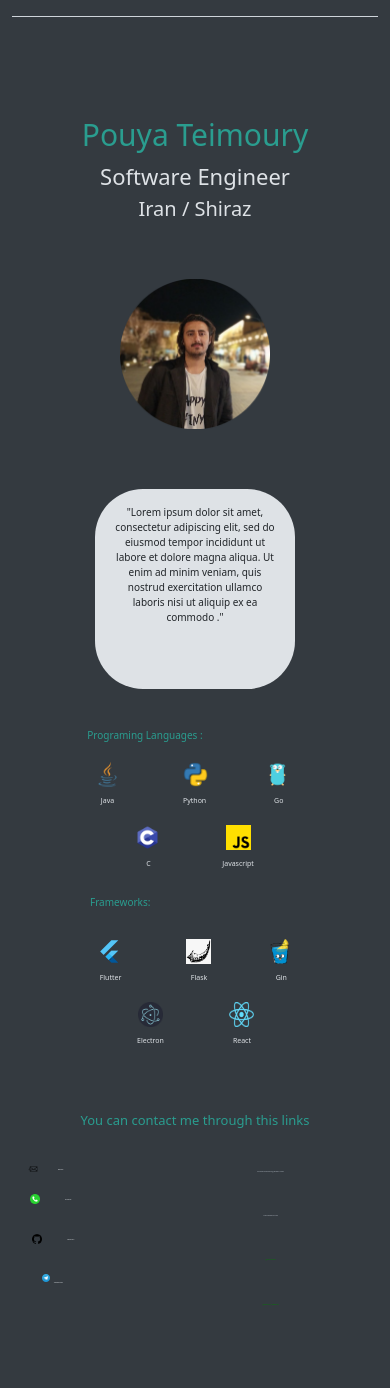
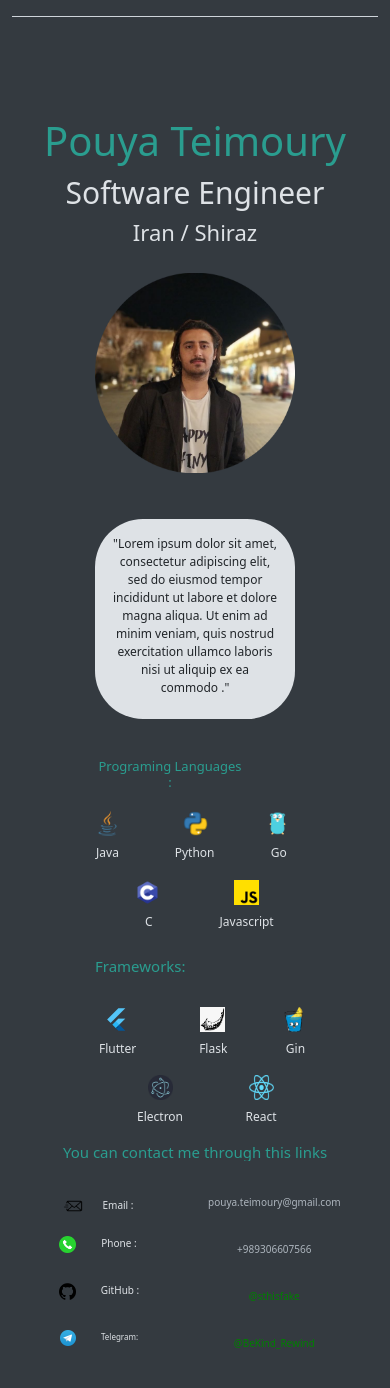
Before and after one commit to sthisfake/My-Personal-Website, a React (Create React App) app: page / in a window 390 px wide. Shown: the top 1388 px of the page. Built offline with nearby package versions, Linux system fonts and the light colour scheme.

Commit message:
finished for now

```diff
--- a/public/index.html
+++ b/public/index.html
@@ -2,7 +2,7 @@
 <html lang="en">
   <head>
     <meta charset="utf-8" />
-    <link rel="icon" href="%PUBLIC_URL%/favicon.ico" />
+    <link rel="icon" href="%PUBLIC_URL%/pouya.png" />
     <meta name="viewport" content="width=device-width, initial-scale=1" />
     <meta name="theme-color" content="#000000" />
     <meta
@@ -24,7 +24,7 @@
       work correctly both with client-side routing and a non-root public URL.
       Learn how to configure a non-root public URL by running `npm run build`.
     -->
-    <title>React App</title>
+    <title>Pouya Teimoury</title>
   </head>
   <body>
     <noscript>You need to enable JavaScript to run this app.</noscript>
--- a/src/index.css
+++ b/src/index.css
@@ -991,76 +991,91 @@ code {
 
 /* //phone */
 @media (max-width: 576px) {
+  .wholeContact {
+    column-gap: 0%;
+  }
+
+  .mailText {
+    margin-left: 0px;
+  }
+
   .contactMe > h1 {
-    font-size: 13px;
+    font-size: 15px;
   }
 
   .mailText > h1 {
-    font-size: 2px;
+    font-size: 10px;
+    margin-right: 0px;
   }
 
-  .mailText {
+  .phoneText > h1 {
+    margin-right: 0px;
+    font-size: 10px;
+    margin-left: 0px;
   }
 
-  .phoneText {
+  .gitText > h1 {
+    margin-right: 0px;
   }
 
-  .gitText {
+  .telegramText > h1 {
+    margin-right: 0px;
+  }
+
+  .mail {
+    width: 20px;
+    height: 20px;
+  }
+
+  .phone {
+    width: 17px;
+    height: 17px;
+  }
+
+  .gitText > h1 {
+    font-size: 10px;
+  }
+
+  .git {
+    margin-left: 2px;
+    width: 17px;
+    height: 17px;
+  }
+
+  .telegramText > h1 {
+    margin-left: 0px;
+    margin-right: 0px;
+    font-size: 8px;
   }
 
   .telegramText {
-  }
-
-  .mail {
-    width: 10px;
-    height: 10px;
-  }
-
-  .phoneText > h1 {
-    font-size: 2px;
-    margin-left: 0px;
-  }
-
-  .phone {
-    width: 10px;
-    height: 10px;
-  }
-
-  .gitText > h1 {
-    font-size: 2px;
-  }
-
-  .git {
-    width: 10px;
-    height: 10px;
-  }
-
-  .telegramText > h1 {
-    font-size: 2px;
+    margin-right: 0px;
+    margin-left: 2px;
   }
 
   .telegram {
-    width: 8px;
-    height: 8px;
+    width: 16px;
+    height: 16px;
   }
 
   .contactText > a > h1,
   .contactText > h1 {
-    font-size: 2px;
-    margin-top: 42px;
+    font-size: 10px;
+    margin-top: 35px;
     margin-left: 0px;
     margin-right: 0px;
   }
   .stuff {
     margin-top: 35px;
+    margin-left: 40px;
   }
 
-  /* .contactShift {
-    flex-basis: 50%;
-  } */
+  .contactShift {
+    flex-basis: 70%;
+  }
 
   .contactShift2 {
-    flex-basis: 10%;
+    flex-basis: 40%;
     margin-left: 0px;
   }
 
@@ -1069,15 +1084,12 @@ code {
     margin-right: 0px;
   }
 
-  .wholeContact {
-    max-width: 400px;
-    display: block;
-    margin-left: auto;
-    margin-right: auto;
+  .contactShift2 {
+    margin-left: 0px;
   }
 
   .homeSection {
-    height: 350px;
+    height: 380px;
   }
 
   .aboutMeSection {
@@ -1091,33 +1103,35 @@ code {
   .myName > .slide-left > h1 {
     margin-top: 50px;
     margin-left: 0px;
-    font-size: 30px;
+    font-size: 40px;
     text-align: center;
   }
 
   .myName > .slide-left2 > h2 {
     margin-top: 10px;
     margin-left: 0px;
-    font-size: 22px;
+    font-size: 30px;
     text-align: center;
   }
   .myName > .slide-left2 > h3 {
     margin-top: 5px;
     margin-left: 0px;
-    font-size: 20px;
+    font-size: 22px;
     text-align: center;
   }
 
   .imagePouya {
-    width: 150px;
-    height: 150px;
+    width: 200px;
+    height: 200px;
     display: block;
+    margin-top: 20px;
     margin-left: auto;
     margin-right: auto;
   }
 
   .skils > h1 {
-    margin-left: 0px;
+    font-size: 13px;
+    margin-left: 50px;
     margin-top: 40px;
     margin-right: 100px;
   }
@@ -1133,6 +1147,7 @@ code {
   }
 
   .javaText > h3 {
+    font-size: 12px;
     margin-left: 0px;
     margin-right: 0px;
   }
@@ -1148,6 +1163,7 @@ code {
   }
 
   .pythonText > h3 {
+    font-size: 12px;
     margin-left: 0px;
     margin-right: 1px;
   }
@@ -1163,6 +1179,7 @@ code {
   }
 
   .goText > h3 {
+    font-size: 12px;
     margin-right: 13px;
   }
 
@@ -1178,6 +1195,7 @@ code {
   }
 
   .cText > h3 {
+    font-size: 12px;
     margin-right: 8px;
   }
 
@@ -1193,6 +1211,7 @@ code {
   }
 
   .jsText > h3 {
+    font-size: 12px;
     margin-right: 0px;
     margin-left: 0px;
   }
@@ -1210,7 +1229,8 @@ code {
   }
 
   .skils > h2 {
-    margin-left: 45px;
+    font-size: 15px;
+    margin-left: 50px;
     margin-top: 20px;
   }
 
@@ -1218,11 +1238,16 @@ code {
     margin-left: 52px;
   }
 
+  .flutterText > h3 {
+    font-size: 12px;
+  }
+
   .flaskText {
     margin-left: 20px;
   }
 
   .flaskText > h3 {
+    font-size: 12px;
     margin-right: 5px;
   }
 
@@ -1231,6 +1256,7 @@ code {
   }
 
   .ginText > h3 {
+    font-size: 12px;
     margin-right: 5px;
   }
 
@@ -1240,6 +1266,7 @@ code {
   }
 
   .electronText > h3 {
+    font-size: 12px;
     margin-left: 0px;
     margin-right: 0px;
   }
@@ -1250,10 +1277,15 @@ code {
   }
 
   .reactText > h3 {
+    font-size: 12px;
     margin-right: 3px;
   }
 
   .buttonDown {
     display: none;
   }
+
+  .paragrapgh {
+    font-size: 12px;
+  }
 }
--- a/src/pages/thirdPage.jsx
+++ b/src/pages/thirdPage.jsx
@@ -16,8 +16,8 @@ class ThirdPage extends Component {
         <div className="contactMe">
           <h1>You can contact me through this links</h1>
         </div>
-        <div className="container text-center wholeContact">
-          <div className="row ">
+        <div className="container text-center wholeContact ">
+          <div className="row wholeContact">
             <div className="col-sm-6 contactShift contactShift2">
               <div className="stuff">
                 <div className="mailText">
```
Also changed, not shown: public/pouya.png (added).
